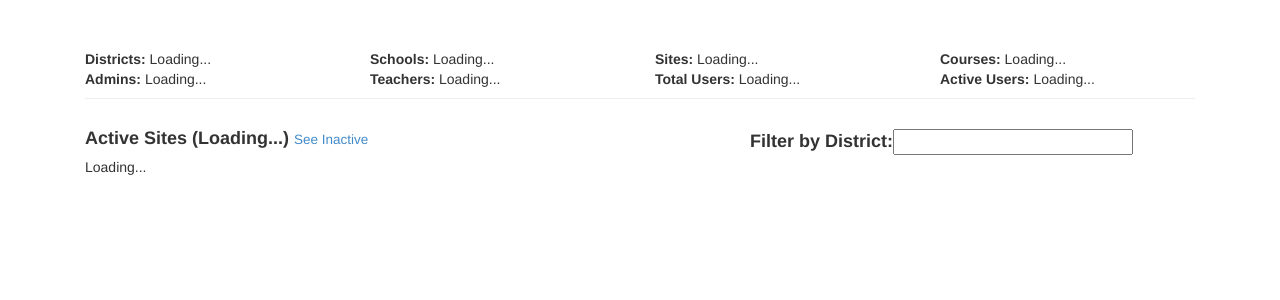
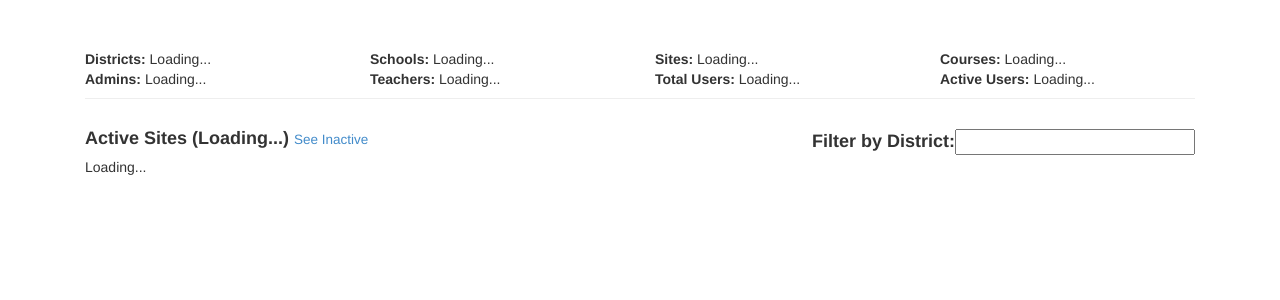
Before and after one commit to osuosl/orvsd_central, a Python web app: template orvsd_central/templates/report.html in a window 1280 px wide. Shown: the part 51-351 px from the top of the page. Run offline with Jinja, Linux system fonts and the light colour scheme; the template is opened without the code that fills it, so the values that code supplies are empty.

Commit message:
Furthur align the filter to the right
refs #87

```diff
--- a/orvsd_central/templates/report.html
+++ b/orvsd_central/templates/report.html
@@ -51,7 +51,9 @@
             <small><a>See Inactive</a></small>
         </div>
         <div class="cal-xs-offset-3 col-xs-5 pull-right">
-            <label for="filter"><strong>Filter by District:</strong></label><input type="text" id="filter"></input>
+            <div class="pull-right">
+                <label for="filter"><strong>Filter by District:</strong></label><input type="text" id="filter"></input>
+            </div>
         </div>
         </h4>
     </div>
```
